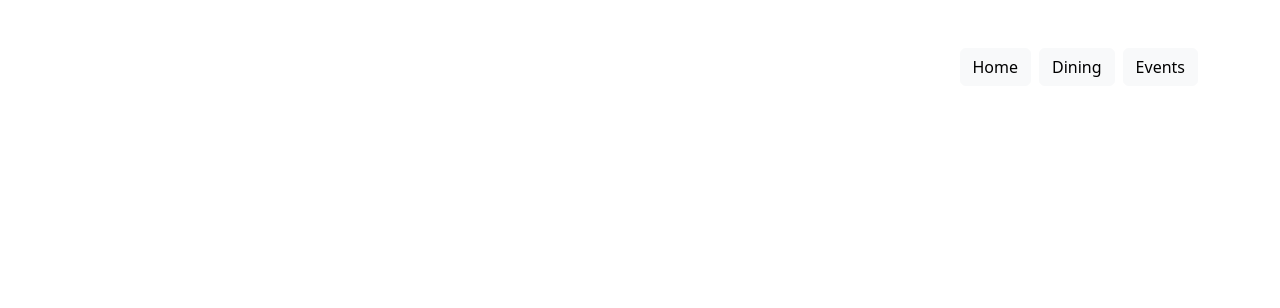
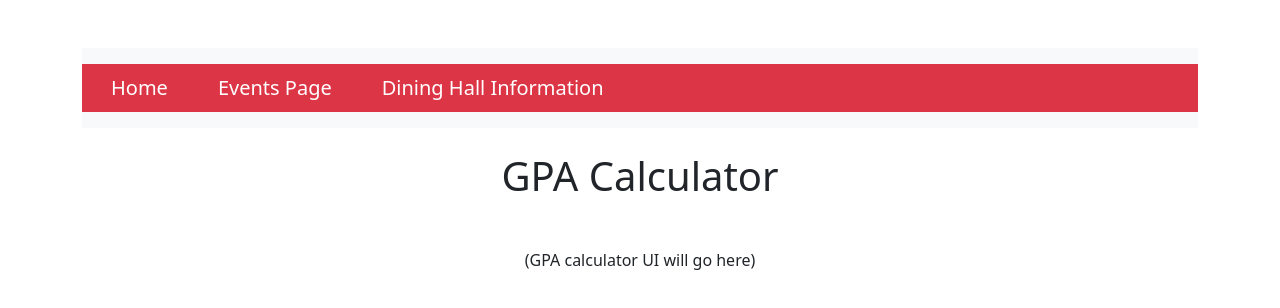
Before and after one commit to bmitts3/campus-life-super-app, a plain HTML site: page gpa.html in a window 1280 px wide. Drawn offline with nearby package versions, Linux system fonts and the light colour scheme.

Commit message:
finished navigation functions for each page

```diff
--- a/gpa.html
+++ b/gpa.html
@@ -9,10 +9,20 @@
     <link href = "./css/style.css" rel="stylesheet" />
   </head>
   <body class="container my-5">
-    <div class="d-flex justify-content-end mt-5">
-        <a href="index.html" class="btn btn-light">Home</a>
-        <a href="dining.html" class="btn btn-light mx-2">Dining</a>
-        <a href="event.html" class="btn btn-light">Events</a>
+    <!-- Top ribbon: three link buttons left-aligned in a single flexbox -->
+    <div class="w-100 bg-light py-3 mb-4">
+      <div class="container d-flex justify-content-start align-items-center gap-3 bg-danger">
+        <a class="btn btn-danger btn-lg" href="index.html">Home</a>
+        <a class="btn btn-danger btn-lg" href="event.html">Events Page</a>
+        <a class="btn btn-danger btn-lg" href="dining.html">Dining Hall Information</a>
+      </div>
     </div>
-   </body>
+
+    <h1 class="text-center mb-5">GPA Calculator</h1>
+
+    <!-- Page content goes here -->
+    <div class="container">
+      <p class="text-center">(GPA calculator UI will go here)</p>
+    </div>
+  </body>
 </html>
```
Also changed, not shown: dining.html (+9 -5 lines), event.html (+9 -5 lines).
